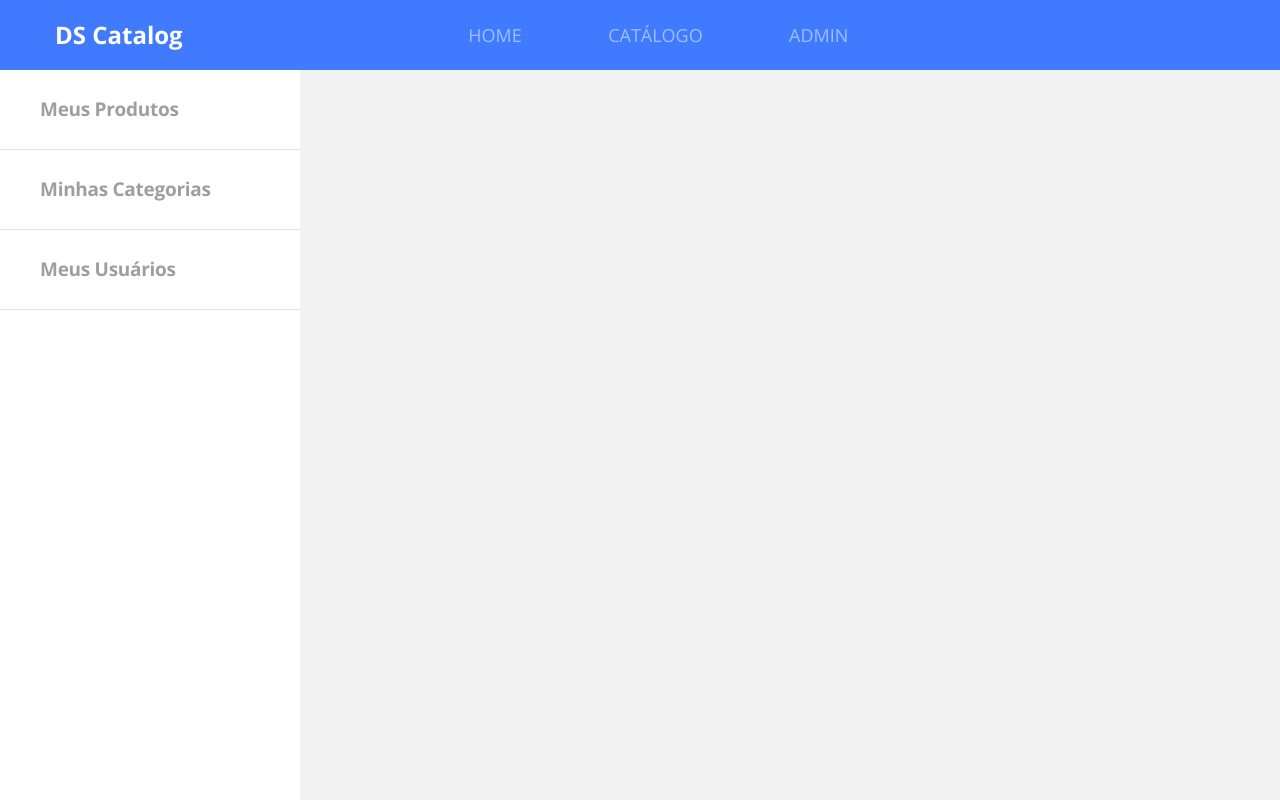
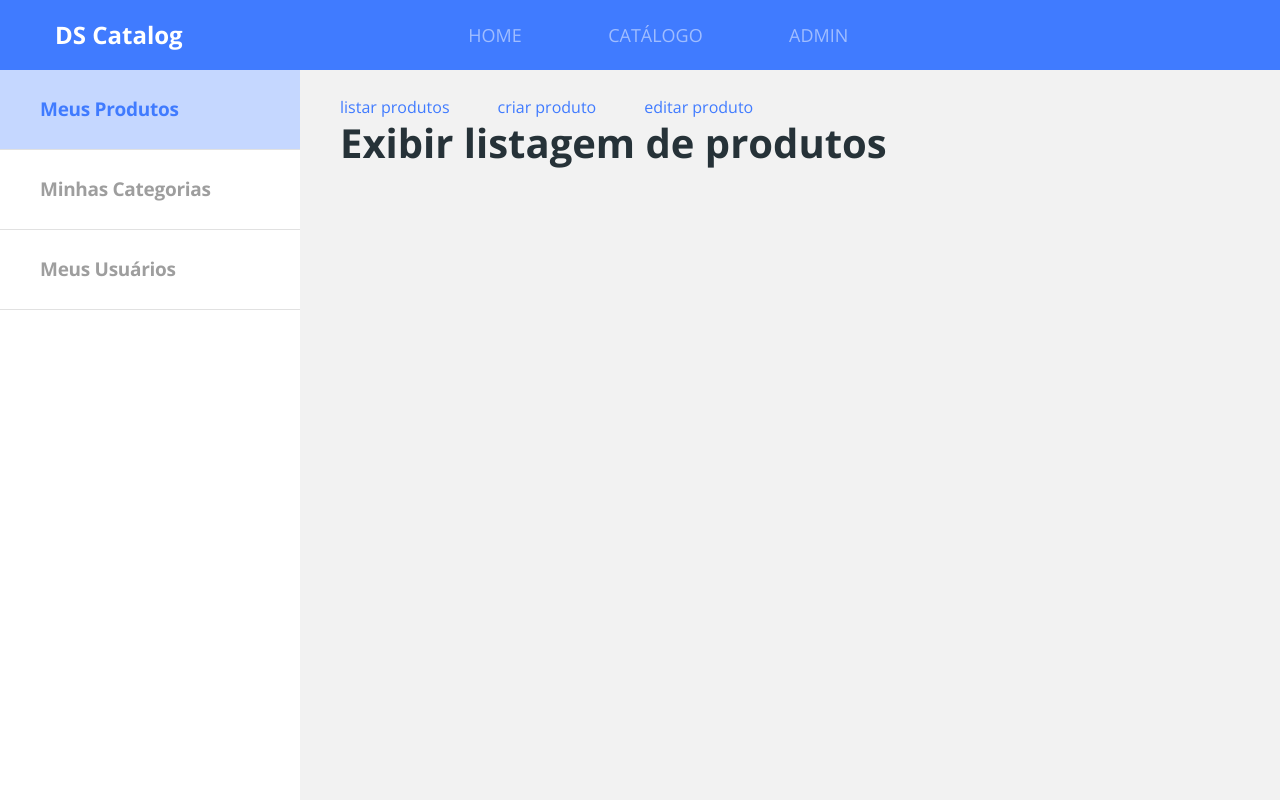
Before and after one commit to Vaszelewski/dscatalog-bootcamp-devsuperior, a React (Create React App) app in the folder front-web/: page /admin/products in a window 1280 px wide. Built offline with nearby package versions, Linux system fonts and the light colour scheme.

Commit message:
Admin routes

```diff
--- a/front-web/src/Routes.tsx
+++ b/front-web/src/Routes.tsx
@@ -1,5 +1,5 @@
 import React from 'react';
-import {BrowserRouter, Switch, Route} from 'react-router-dom';
+import {BrowserRouter, Switch, Route, Redirect} from 'react-router-dom';
 import Navbar from './core/components/Navbar';
 import Admin from './pages/Admin';
 import Catalog from './pages/Catalog';
@@ -9,7 +9,7 @@
 
 const Routes = () => (
     <BrowserRouter>
-    <Navbar/>
+        <Navbar/>
         <Switch>
             <Route path="/" exact>
                 <Home/>
@@ -21,6 +21,7 @@
                 <ProductDetails/>
             </Route>
             <Route path="/admin">
+                <Redirect to="/admin/products"/>
                 <Admin/>
             </Route>
         </Switch>
--- a/front-web/src/core/components/Navbar/index.tsx
+++ b/front-web/src/core/components/Navbar/index.tsx
@@ -12,17 +12,17 @@
         <div className="col-6 offset-2">
             <ul className="main-menu">
                 <li>
-                    <NavLink to="/" activeClassName="active" exact>
+                    <NavLink to="/" exact>
                         HOME
                     </NavLink>
                 </li>
                 <li>
-                    <NavLink to="/products" activeClassName="active">
+                    <NavLink to="/products">
                         CATÁLOGO
                     </NavLink>
                 </li>
                 <li>
-                    <NavLink to="admin" activeClassName="active">
+                    <NavLink to="admin">
                         ADMIN
                     </NavLink>
                 </li>
--- /dev/null
+++ b/front-web/src/pages/Admin/components/Navbar/Products/index.tsx
@@ -0,0 +1,34 @@
+import React from 'react';
+import { Link, Route, Switch } from 'react-router-dom';
+
+const Products = () => {
+
+    return (
+        <div>
+            <Link to ="/admin/products" className="mr-5">
+                listar produtos
+            </Link>
+            <Link to ="/admin/products/create" className="mr-5">
+                criar produto
+            </Link>
+            <Link to ="/admin/products/10" className="mr-5">
+                editar produto
+            </Link>
+
+            <Switch>
+                <Route path="/admin/products" exact>
+                    <h1>Exibir listagem de produtos</h1>
+                </Route>
+                <Route path="/admin/products/create">
+                    <h1>Criar novo produto</h1>
+                </Route>
+                <Route path="/admin/products/:productId">
+                    <h1>Editar um produto</h1>
+                </Route>
+
+            </Switch>
+        </div>
+    );
+}
+
+export default Products;
--- a/front-web/src/pages/Admin/components/Navbar/index.tsx
+++ b/front-web/src/pages/Admin/components/Navbar/index.tsx
@@ -1,18 +1,25 @@
 import React from 'react';
 import './styles.scss';
+import { NavLink } from 'react-router-dom';
 
 
 const Navbar = () => (
     <nav className="admin-nav-container">
         <ul>
             <li>
-                <a href="link" className="admin-nav-item">Meus Produtos</a>
+                <NavLink to="/admin/products" className="admin-nav-item">
+                    Meus Produtos
+                </NavLink>
             </li>
             <li>
-                <a href="link" className="admin-nav-item">Minhas Categorias</a>
+                <NavLink to="/admin/categories" className="admin-nav-item">
+                    Minhas Categorias
+                </NavLink>
             </li>
             <li>
-                <a href="link" className="admin-nav-item">Meus Usuários</a>
+                <NavLink to="/admin/users" href="link" className="admin-nav-item">
+                    Meus Usuários
+                </NavLink>
             </li>
         </ul>
 
--- a/front-web/src/pages/Admin/index.tsx
+++ b/front-web/src/pages/Admin/index.tsx
@@ -1,10 +1,25 @@
 import React from 'react';
+import { Route, Switch } from 'react-router-dom';
 import Navbar from './components/Navbar';
+import Products from './components/Navbar/Products';
 import './styles.scss'
 
 const Admin  = () => (
-    <div>
+    <div className="admin-container">
         <Navbar />
+        <div className="admin-content">
+            <Switch>
+                <Route path="/admin/products">
+                    <Products />
+                </Route>
+                <Route path="/admin/categories">
+                    <h1>Categories</h1>
+                </Route>
+                <Route path="/admin/users">
+                    <h1>Users</h1>
+                </Route>
+            </Switch>
+        </div>
     </div>
 );
 
--- a/front-web/src/pages/Admin/styles.scss
+++ b/front-web/src/pages/Admin/styles.scss
@@ -0,0 +1,9 @@
+.admin-container{
+    display: flex;
+}
+
+.admin-content{
+    padding: 25px 40px 45px 40px;
+    flex: 1;
+
+}
```
